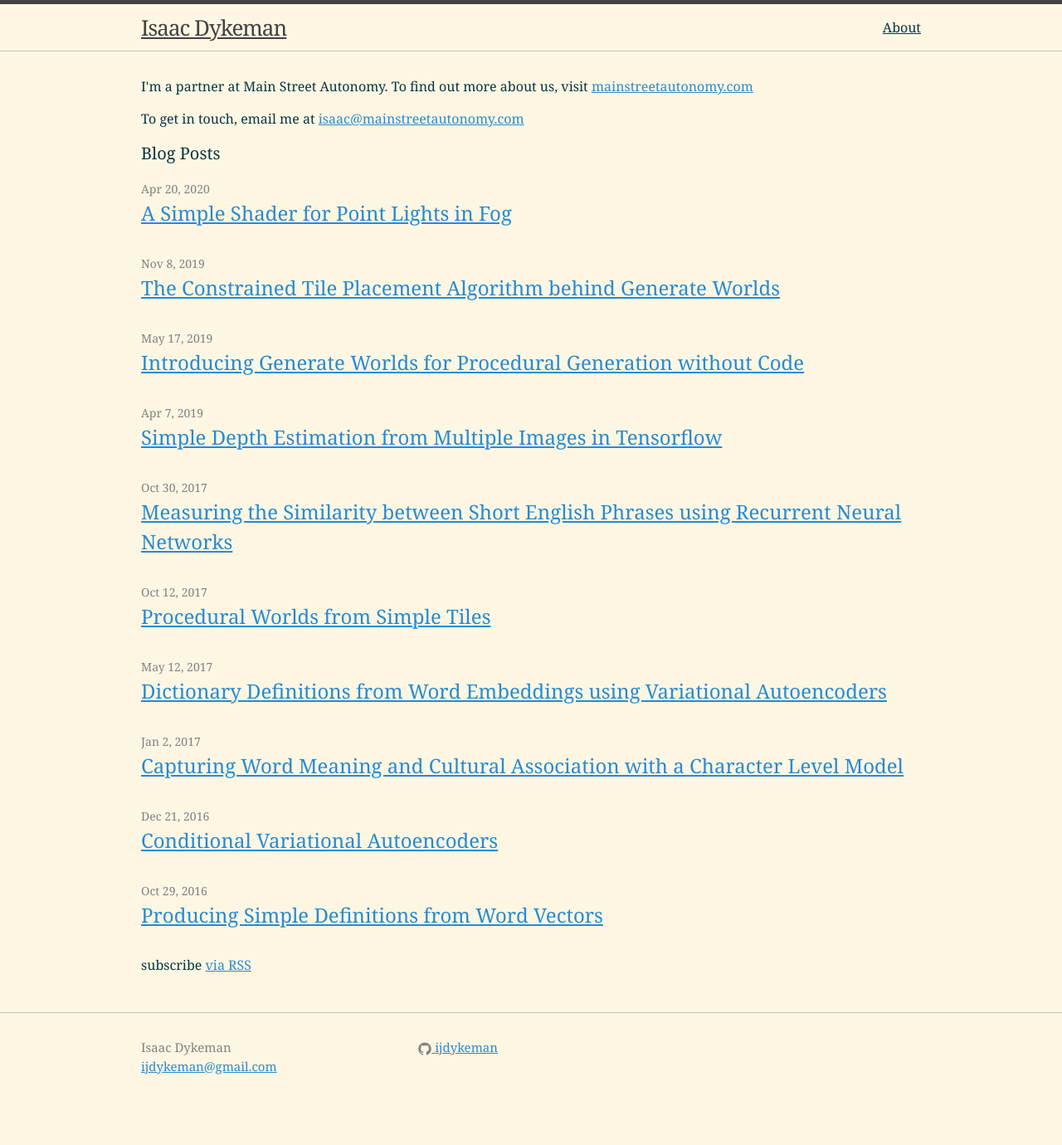
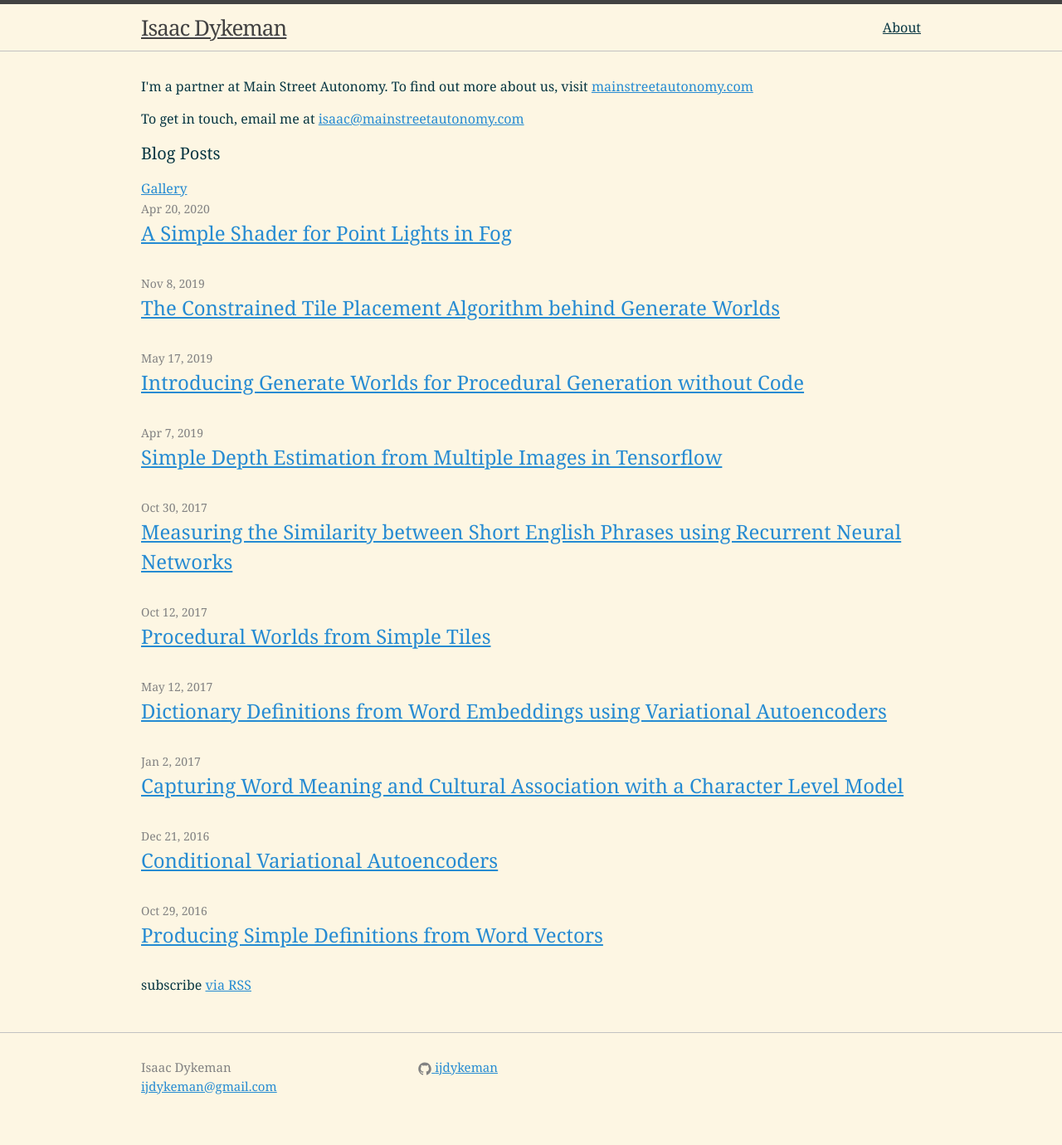
Before and after one commit to IJDykeman/ijdykeman.github.io, a Jekyll site: the page built from index.html, in a window 1280 px wide. Shown: the whole page at 83% size. Built offline with Jekyll 4.4.1, drawn with Linux system fonts in a browser that asks for light colours; before the commit the page ends 1356 px from its top, so only the background shows below that.

Commit message:
gallery link

```diff
--- a/index.html
+++ b/index.html
@@ -8,6 +8,9 @@ layout: default
   <p>
   To get in touch, email me at <a href = "mailto: isaac@mainstreetautonomy.com">isaac@mainstreetautonomy.com</a></p>
   <h1 class="page-heading">Blog Posts</h1>
+
+  <a class="gallery-link" href="/gallery/">Gallery</a>
+
 
   <ul class="post-list">
     {% for post in site.posts %}
@@ -23,4 +26,5 @@ layout: default
 
   <p class="rss-subscribe">subscribe <a href="{{ "/feed.xml" | prepend: site.baseurl }}">via RSS</a></p>
 
-</div>
+
+  </div>
```
